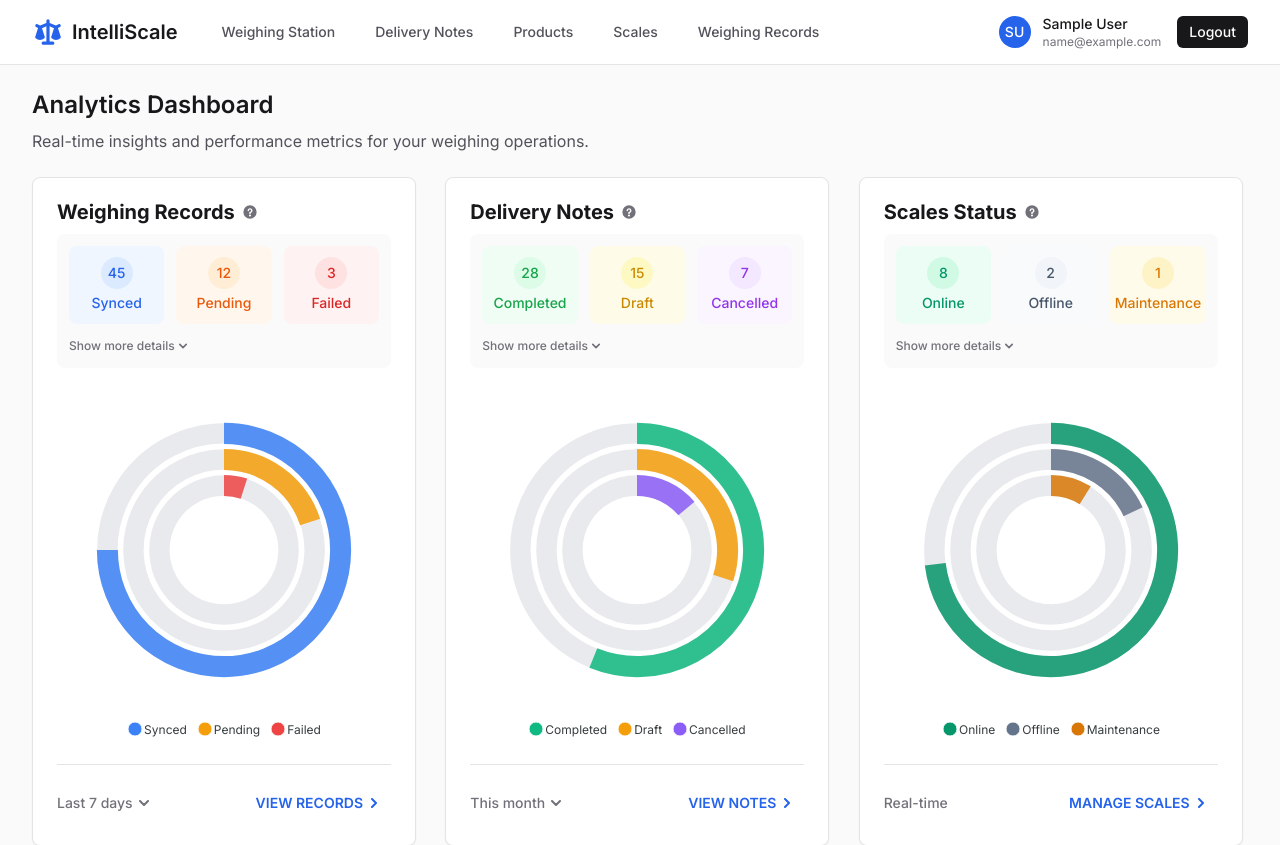
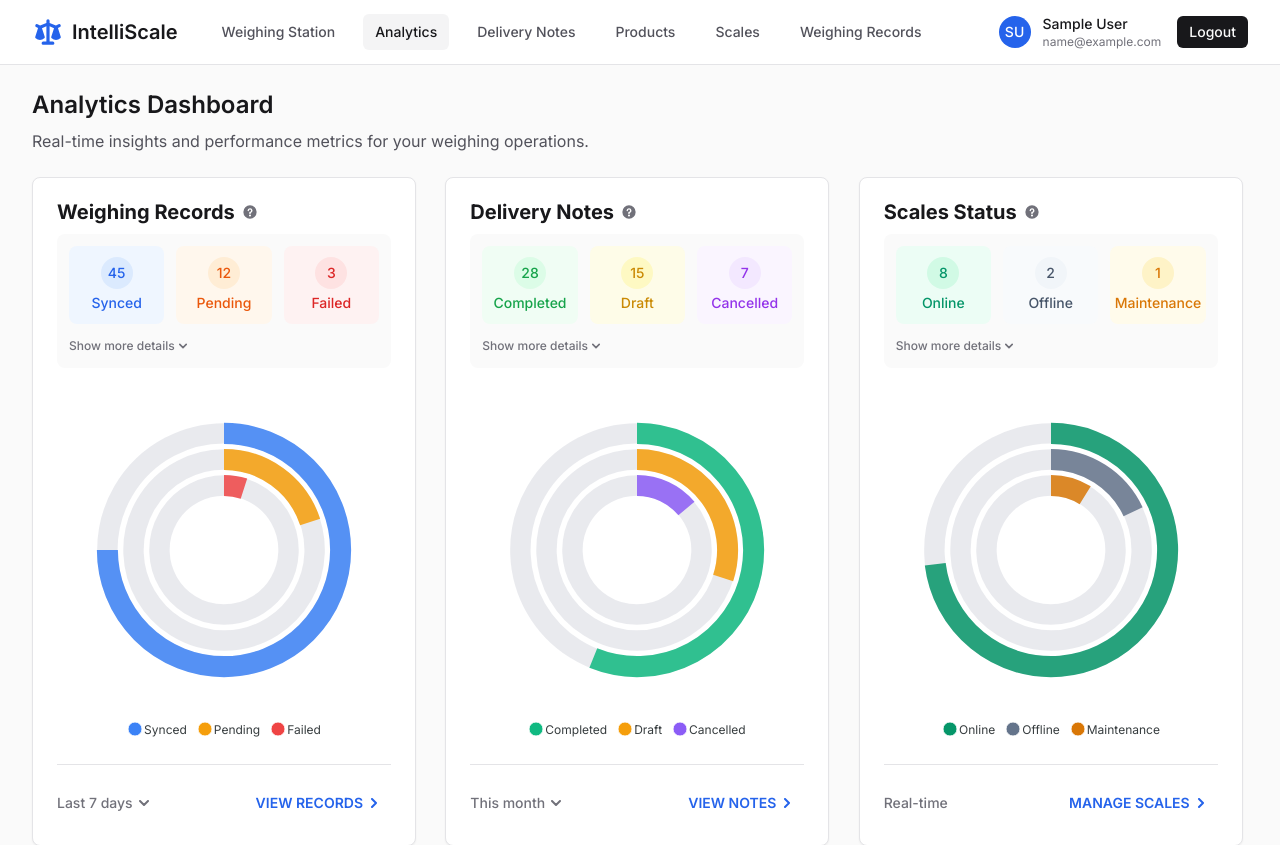
Before and after one commit to Benjamin-Nyakambangwe/intelliscale, a Django app: page /scale/analytics/ in a window 1280 px wide. Shown: the top 845 px of the page. Run offline with Django 5.2, Linux system fonts and the light colour scheme; the visitor is signed in with stand-in values (Sample User, id 1); parts of the project's set-up code (start-up, migrations or seed data) failed here and were passed over; some libraries are stand-ins or nearby versions.

Commit message:
analytics

```diff
--- a/scale/templates/scale/base.html
+++ b/scale/templates/scale/base.html
@@ -41,6 +41,7 @@
                     <nav class="hidden md:ml-8 md:flex md:space-x-4">
                         {% comment %} <a href="{% url 'scale:admin_dashboard' %}" class="px-3 py-2 rounded-md text-sm font-medium {% if request.resolver_match.url_name == 'admin_dashboard' %}text-zinc-900 bg-zinc-100{% else %}text-zinc-600 hover:text-zinc-900 hover:bg-zinc-50{% endif %}">Dashboard</a> {% endcomment %}
                         <a href="{% url 'scale:weighing_station' %}" class="px-3 py-2 rounded-md text-sm font-medium {% if request.resolver_match.url_name == 'weighing_station' %}text-zinc-900 bg-zinc-100{% else %}text-zinc-600 hover:text-zinc-900 hover:bg-zinc-50{% endif %}">Weighing Station</a>
+                        <a href="{% url 'scale:analytics' %}" class="px-3 py-2 rounded-md text-sm font-medium {% if request.resolver_match.url_name == 'analytics' %}text-zinc-900 bg-zinc-100{% else %}text-zinc-600 hover:text-zinc-900 hover:bg-zinc-50{% endif %}">Analytics</a>
                         <a href="{% url 'scale:delivery_note_list' %}" class="px-3 py-2 rounded-md text-sm font-medium {% if 'delivery_note' in request.resolver_match.url_name %}text-zinc-900 bg-zinc-100{% else %}text-zinc-600 hover:text-zinc-900 hover:bg-zinc-50{% endif %}">Delivery Notes</a>
                         <a href="{% url 'scale:product_list' %}" class="px-3 py-2 rounded-md text-sm font-medium {% if 'product' in request.resolver_match.url_name %}text-zinc-900 bg-zinc-100{% else %}text-zinc-600 hover:text-zinc-900 hover:bg-zinc-50{% endif %}">Products</a>
                         <a href="{% url 'scale:scale_list' %}" class="px-3 py-2 rounded-md text-sm font-medium {% if 'scale' in request.resolver_match.url_name and 'weighing' not in request.resolver_match.url_name %}text-zinc-900 bg-zinc-100{% else %}text-zinc-600 hover:text-zinc-900 hover:bg-zinc-50{% endif %}">Scales</a>
@@ -90,6 +91,7 @@
                 <div class="px-2 pt-2 pb-3 space-y-1">
                     {% comment %} <a href="{% url 'scale:admin_dashboard' %}" class="block px-3 py-2 rounded-md text-base font-medium {% if request.resolver_match.url_name == 'admin_dashboard' %}text-zinc-900 bg-zinc-100{% else %}text-zinc-600 hover:text-zinc-900 hover:bg-zinc-50{% endif %}">Dashboard</a> {% endcomment %}
                     <a href="{% url 'scale:weighing_station' %}" class="block px-3 py-2 rounded-md text-base font-medium {% if request.resolver_match.url_name == 'weighing_station' %}text-zinc-900 bg-zinc-100{% else %}text-zinc-600 hover:text-zinc-900 hover:bg-zinc-50{% endif %}">Weighing Station</a>
+                    <a href="{% url 'scale:analytics' %}" class="block px-3 py-2 rounded-md text-base font-medium {% if request.resolver_match.url_name == 'analytics' %}text-zinc-900 bg-zinc-100{% else %}text-zinc-600 hover:text-zinc-900 hover:bg-zinc-50{% endif %}">Analytics</a>
                     <a href="{% url 'scale:delivery_note_list' %}" class="block px-3 py-2 rounded-md text-base font-medium {% if 'delivery_note' in request.resolver_match.url_name %}text-zinc-900 bg-zinc-100{% else %}text-zinc-600 hover:text-zinc-900 hover:bg-zinc-50{% endif %}">Delivery Notes</a>
                     <a href="{% url 'scale:product_list' %}" class="block px-3 py-2 rounded-md text-base font-medium {% if 'product' in request.resolver_match.url_name %}text-zinc-900 bg-zinc-100{% else %}text-zinc-600 hover:text-zinc-900 hover:bg-zinc-50{% endif %}">Products</a>
                     <a href="{% url 'scale:scale_list' %}" class="block px-3 py-2 rounded-md text-base font-medium {% if 'scale' in request.resolver_match.url_name and 'weighing' not in request.resolver_match.url_name %}text-zinc-900 bg-zinc-100{% else %}text-zinc-600 hover:text-zinc-900 hover:bg-zinc-50{% endif %}">Scales</a>
```
